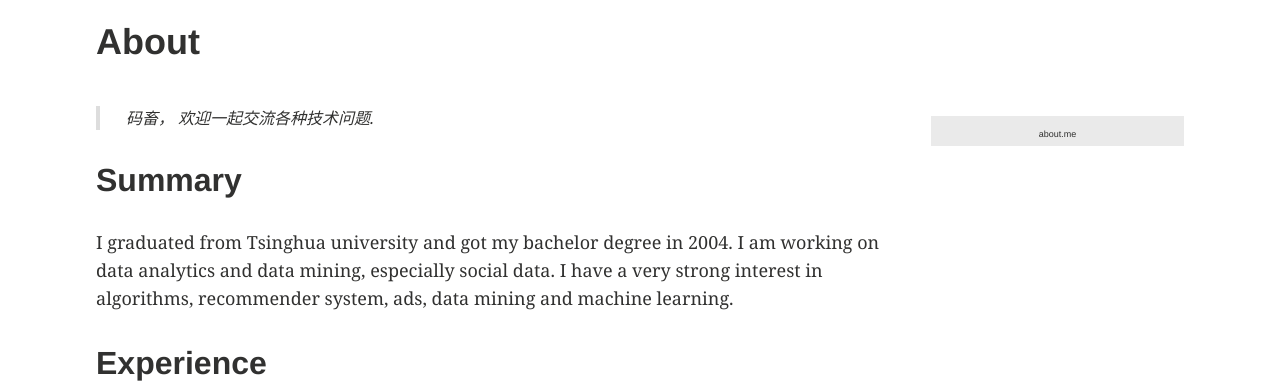
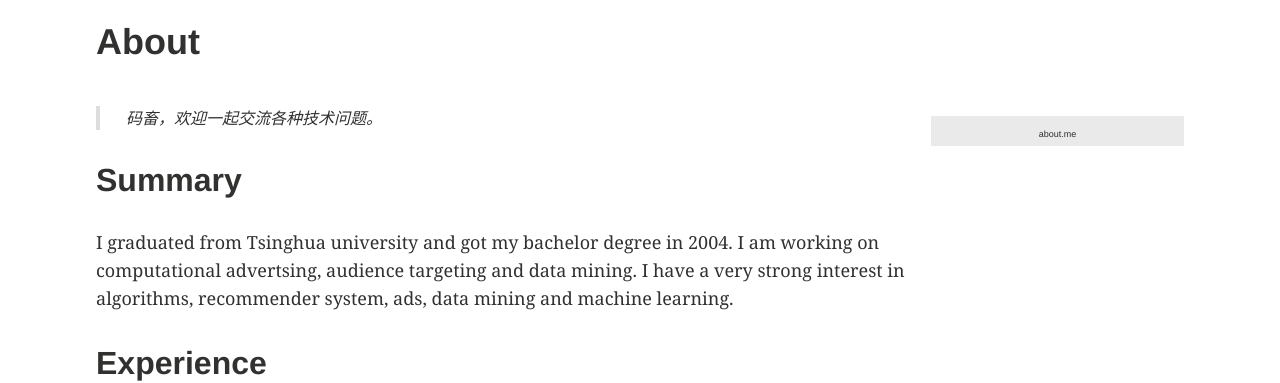
Before and after one commit to leijun00/leijun00.github.io, a Jekyll site: the page built from about.md, in a window 1280 px wide. Shown: the part 124-507 px from the top of the page. Built offline with Jekyll 4.4.1, drawn with Linux system fonts in a browser that asks for light colours; a script that is not in the unit is left out; comment, search, counter and statistics services are not loaded.

Commit message:
modify about me

```diff
--- a/about.md
+++ b/about.md
@@ -4,11 +4,12 @@ title: About
 permalink: /about/
 ---
 
-> 码畜， 欢迎一起交流各种技术问题.
+> 码畜，欢迎一起交流各种技术问题。
 
 ## Summary
 I graduated from Tsinghua university and got my bachelor degree in 2004.
-I am working on data analytics and data mining, especially social data. I have a very strong interest in algorithms, recommender system, ads, data mining and machine learning.
+I am working on computational advertsing, audience targeting and data mining.
+I have a very strong interest in algorithms, recommender system, ads, data mining and machine learning.
 
 ## Experience
 
```
